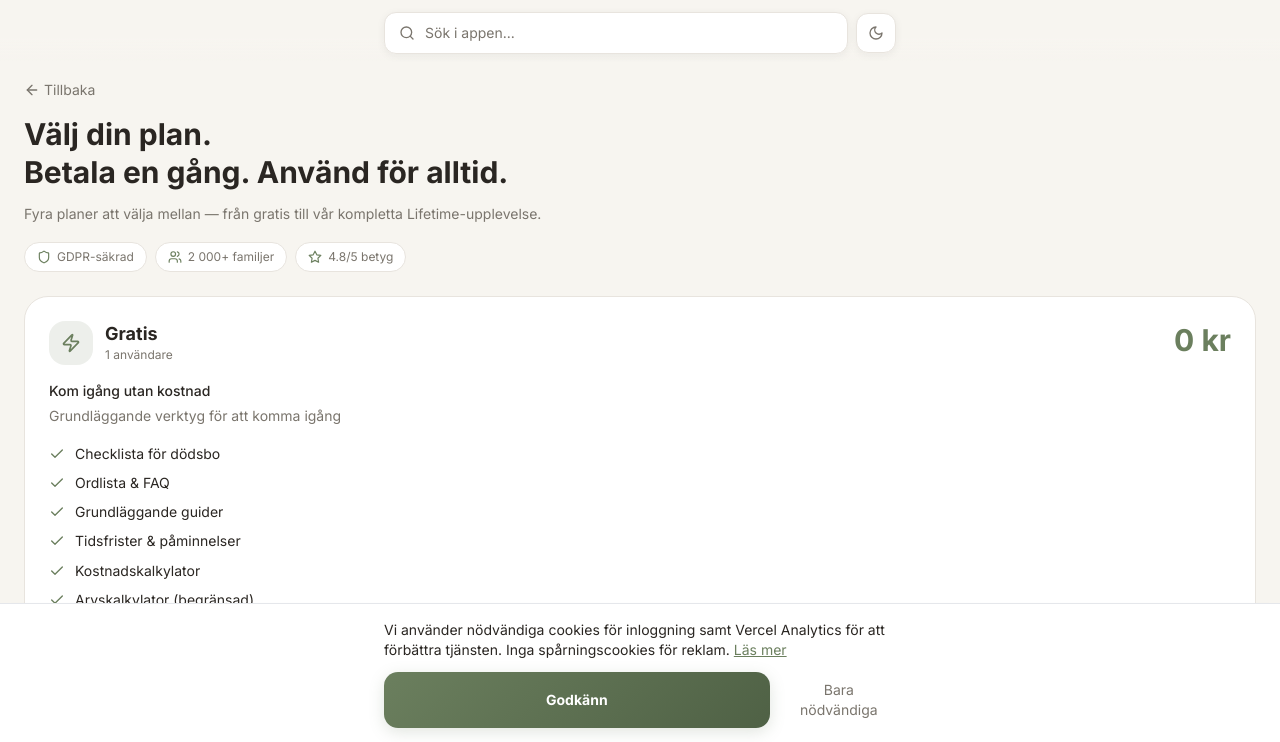
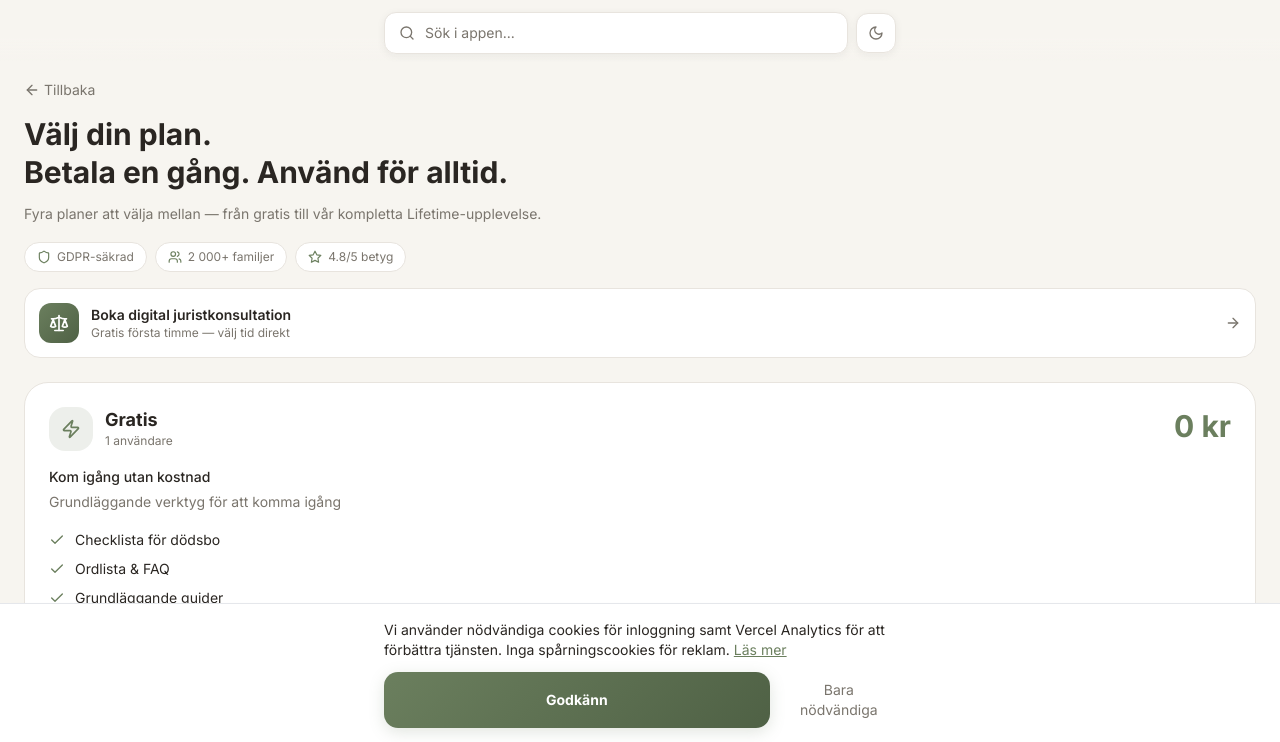
Before and after one commit to arhongbt/db, a Next.js app: page /priser in a window 1280 px wide. Shown: the top 742 px of the page. Built offline with nearby package versions, Linux system fonts and the light colour scheme; no server answers.

Commit message:
feat: jurist booking page + nav links + Apple pricing + remove blobs

```diff
--- a/src/app/priser/page.tsx
+++ b/src/app/priser/page.tsx
@@ -17,6 +17,7 @@ import {
   Sparkles,
   ArrowRight,
   HelpCircle,
+  Scale,
   Infinity as InfinityIcon,
 } from 'lucide-react';
 
@@ -234,7 +235,7 @@ export default function PriserPage() {
       </div>
 
       {/* Trust badges */}
-      <div className="px-6 mb-6">
+      <div className="px-6 mb-4">
         <div className="flex flex-wrap gap-2">
           {[
             { icon: Shield, text: t('GDPR-s\u00e4krad', 'GDPR-secured') },
@@ -251,6 +252,31 @@ export default function PriserPage() {
             </div>
           ))}
         </div>
+      </div>
+
+      {/* Boka jurist CTA */}
+      <div className="px-6 mb-6">
+        <Link
+          href="/boka-jurist"
+          className="flex items-center gap-3 rounded-2xl border p-3.5 transition-all hover:opacity-90"
+          style={{ background: 'var(--bg-card)', borderColor: 'var(--border)' }}
+        >
+          <div
+            className="w-10 h-10 rounded-xl flex items-center justify-center flex-shrink-0"
+            style={{ background: 'linear-gradient(135deg, #6B7F5E, #4F6145)' }}
+          >
+            <Scale className="w-5 h-5 text-white" />
+          </div>
+          <div className="flex-1 min-w-0">
+            <p className="text-sm font-semibold text-primary">
+              {t('Boka digital juristkonsultation', 'Book a digital lawyer consultation')}
+            </p>
+            <p className="text-xs text-muted">
+              {t('Gratis f\u00f6rsta timme \u2014 v\u00e4lj tid direkt', 'Free first hour \u2014 pick a time directly')}
+            </p>
+          </div>
+          <ArrowRight className="w-4 h-4 text-muted flex-shrink-0" />
+        </Link>
       </div>
 
       {/* Plan cards */}
--- a/src/components/ui/BottomNav.tsx
+++ b/src/components/ui/BottomNav.tsx
@@ -39,6 +39,7 @@ const MORE_CATEGORIES = [
       { href: '/minnesida', label: 'Minnesida', icon: Heart },
       { href: '/samarbete', label: 'Samarbete', icon: Handshake },
       { href: '/juridisk-hjalp', label: 'Mike Ross', icon: Bot },
+      { href: '/boka-jurist', label: 'Boka jurist', icon: Scale },
       { href: '/delagare', label: 'Delägare', icon: Users },
       { href: '/checklistor', label: 'Checklistor', icon: FileCheck },
       { href: '/skanner', label: 'Skanner', icon: Camera },
```
